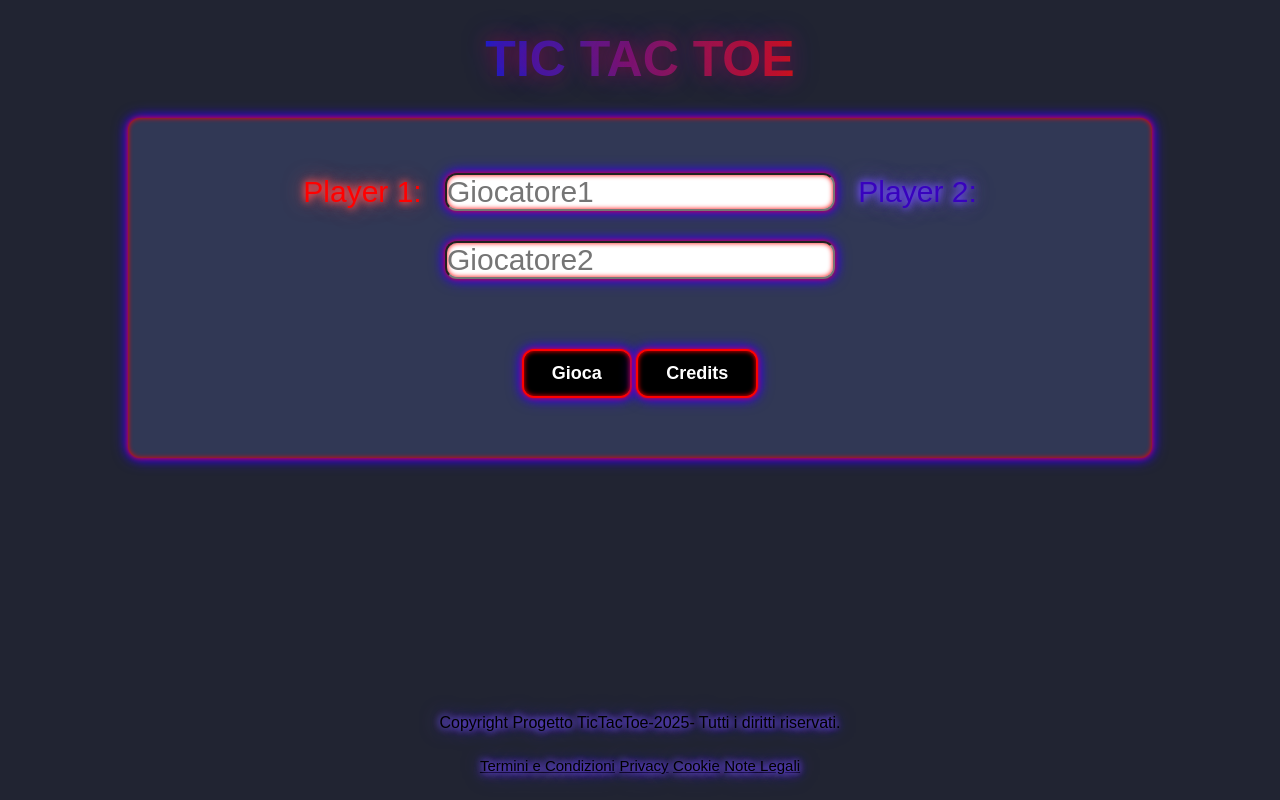
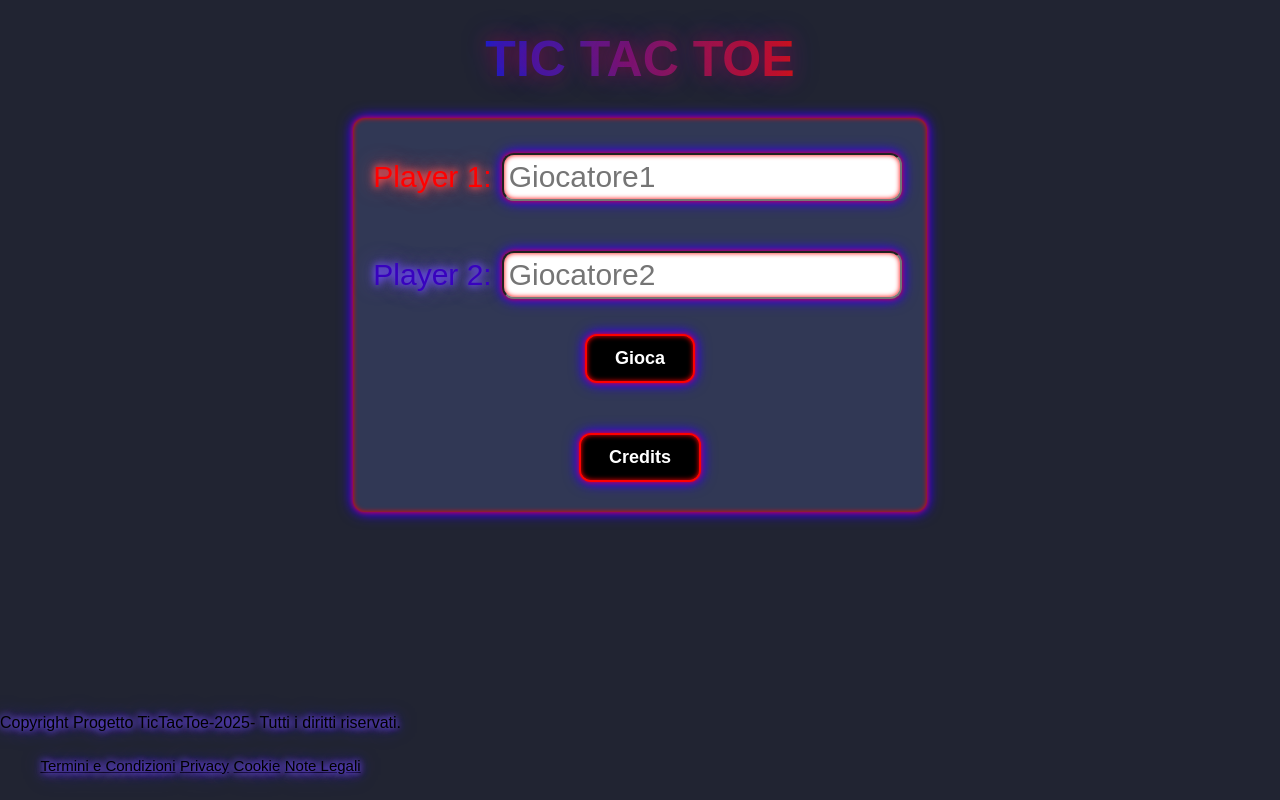
Before and after one commit to Nexus29/Tic-Tac-Toe, a PHP site: page / in a window 1280 px wide. Run offline with PHP 8.4, Linux system fonts and the light colour scheme.

Commit message:
Styling della pagina index.html

```diff
--- a/Progetto/index.html
+++ b/Progetto/index.html
@@ -9,14 +9,18 @@
     <body>
         <section class="welcome">
             <h1 class="titolo"> TIC TAC TOE</h1>
-            <div class="border">
-				<div class="playername">
-							<label class="nome1">Player 1:     </label><input type="text" placeholder="Giocatore1" id="player1">
-							<label class="nome2">Player 2:     </label><input type="text" placeholder="Giocatore2" id="player2">
-				</div>
+            <div class="border neon">
+				<div class="playerRow">
+                    <label class="nome1">Player 1:</label>
+                    <input type="text" placeholder="Giocatore1" id="player1" class="neon">
+                </div>
+                <div class="playerRow">
+                    <label class="nome2">Player 2:</label>
+                    <input type="text" placeholder="Giocatore2" id="player2" class="neon">
+                </div>
 				<div class="buttons">
-					<a href="./Gioco/gioco.html"><button class="gioco">Gioca</button></a>
-					<a href="./Credits/credits.html"><button class="credits">Credits</button></a>
+					<a href="./Gioco/gioco.html"><button class="gioco neon">Gioca</button></a>
+					<a href="./Credits/credits.html"><button class="credits neon">Credits</button></a>
 				</div>
 			</div>
         </section>
--- a/Progetto/style.css
+++ b/Progetto/style.css
@@ -18,33 +18,7 @@ body {
   font-family: Arial, Helvetica, sans-serif;
 }
 
-.grid{
-  max-width: 100%;
-  display: flex;
-  flex-direction: column;
-  justify-content: center;
-  align-items: center;
-}
-
-.grid .title{
-  background: linear-gradient(to right, #121FCF 0%, #CF1512 100%);
-  -webkit-background-clip: text;
-  -webkit-text-fill-color: transparent;
-  text-shadow:
-    0 0 20px rgba(255, 0, 0, 0.393),
-    0 0 30px rgba(51, 0, 255, 0.392);
-    margin-top: 20px;
-}
-
-.grid .board {
-  display: inline-grid;
-  text-align: center;
-  grid-template-columns: repeat(3, 100px);
-  grid-gap: 8px;
-  background: rgb(49, 56, 85);
-  padding: 30px 20px;
-  border-radius: 12px;
-  margin: 50px auto;
+.neon{
   box-shadow:
     0 0 5px #ff0000,
     0 0 10px #2f00ff,
@@ -52,117 +26,13 @@ body {
     inset 0 0 5px #ff0000;
 }
 
-.grid .cell {
-  width: 100px;
-  height: 100px;
-  background-color: lightgray;
-  display: flex;
-  justify-content: center;
-  align-items: center;
-  cursor: pointer;
-  border-radius: 12px;
-  font-weight: bolder;
-  font-size: 60px;
-}
-
-.grid .cell:hover {
-  transform: scale(1.05);
-}
-
-.grid .cell.x{
-  color: #ff0000;
-  text-shadow:
-    0 0 7px #fe5151,
-    0 0 10px #fe5151,
-    0 0 21px #fe5151;
-}
-
-.grid .cell.o{
-  color: #4800ff;
-  text-shadow:
-    0 0 7px #7451fe,
-    0 0 10px #7451fe,
-    0 0 21px #7451fe;
-}
-
-.grid #newGameButton {
-  padding: 12px 28px;
-  font-size: 18px;
-  font-weight: 600;
-  color: #fff;
-  background: #000;
-  border: 2px solid #ff0000;
-  border-radius: 12px; /* Bordi stondati */
-  cursor: pointer;
-
-  box-shadow:
-    0 0 5px #ff0000,
-    0 0 10px #2f00ff,
-    0 0 15px #3300ff,
-    inset 0 0 5px #ff0000;
-
-  transition: 0.25s ease;
-
-}
-
-.grid #newGameButton:hover {
-  box-shadow:
-    0 0 8px #ff0000,
-    0 0 16px #2f00ff,
-    0 0 25px #3300ff,
-    inset 0 0 8px #ff0000,
-    0 0 40px rgba(50, 0, 255, 0.6);
-  transform: translateY(-2px);
-
-}
-
-.grid .players{
-  display: flex;
-  padding: 20px;
-}
-
-.gioco {
-  padding: 12px 28px;
-  font-size: 18px;
-  font-weight: 600;
-  color: #fff;
-  background: #000;
-  border: 2px solid #ff0000;
-  border-radius: 12px; /* Bordi stondati */
-  cursor: pointer;
-
-  box-shadow:
-    0 0 5px #ff0000,
-    0 0 10px #2f00ff,
-    0 0 15px #3300ff,
-    inset 0 0 5px #ff0000;
-
-  transition: 0.25s ease;
-}
-
-.credits {
-  padding: 12px 28px;
-  font-size: 18px;
-  font-weight: 600;
-  color: #fff;
-  background: #000;
-  border: 2px solid #ff0000;
-  border-radius: 12px; /* Bordi stondati */
-  cursor: pointer;
-
-  box-shadow:
-    0 0 5px #ff0000,
-    0 0 10px #2f00ff,
-    0 0 15px #3300ff,
-    inset 0 0 5px #ff0000;
-
-  transition: 0.25s ease;
-}
-
 .welcome{
   text-align: center;
   max-width: 80%;
   margin: 0 auto;
+  display: flex;
+  flex-direction: column;
+  align-items: center;
 }
 
 .welcome .titolo {
@@ -173,26 +43,31 @@ body {
     0 0 20px rgba(255, 0, 0, 0.393),
     0 0 30px rgba(51, 0, 255, 0.392);
   margin-top: 20px;
-    display:inline-block;
   font-size: 50px;
   margin: 30px;
 }
 
+/*contenitore*/
 .border{
   background: rgb(49, 56, 85);
   border-radius: 12px;
-  box-shadow:
-    0 0 5px #ff0000,
-    0 0 10px #2f00ff,
-    0 0 15px #3300ff,
-    inset 0 0 5px #ff0000;
+
 }
 
 .playername {
-  color: white;
   font-size: 30px;
-  padding: 40px 30px;
+  display: flex;
+  flex-direction: column;
+  align-items: center;
+  gap: 25px;
+}
 
+.playerRow{
+  display: flex;
+  align-items: center;
+  gap: 5px;
+  margin: 20px;
+  font-size: 30px;
 }
 
 .nome1{
@@ -211,29 +86,31 @@ body {
     0 0 21px #7451fe;
 }
 
-#player1{
-  margin: 15px;
+#player1, #player2{
+  margin: 15px 5px;
   border-radius: 12px;
-  box-shadow:
-    0 0 5px #ff0000,
-    0 0 10px #2f00ff,
-    0 0 15px #3300ff,
-    inset 0 0 5px #ff0000;
-
+  padding: 5px;
 }
 
-#player2{
-  margin: 15px;
-  border-radius: 12px;
-  box-shadow:
-    0 0 5px #ff0000,
-    0 0 10px #2f00ff,
-    0 0 15px #3300ff,
-    inset 0 0 5px #ff0000;
+/*buttons*/
+.buttons{
+  display: flex;
+  flex-direction: column;
+  align-items: center;
+  gap: 20px;
 }
 
-.credits{
-  margin: 15px 0 60px 0;
+.buttons .gioco, .buttons .credits {
+  padding: 12px 28px;
+  font-size: 18px;
+  font-weight: 600;
+  color: #fff;
+  background: #000;
+  border: 2px solid #ff0000;
+  border-radius: 12px;
+  cursor: pointer;
+  transition: 0.25s ease;
+  margin-bottom: 30px;
 }
 
 .credits:hover, .gioco:hover{
@@ -244,26 +121,20 @@ body {
     inset 0 0 8px #ff0000,
     0 0 40px rgba(50, 0, 255, 0.6);
   transform: translateY(-2px);
-
 }
 
+/*footer*/
 .footer .copyright{
   max-width: 1450px;
   margin: auto;
   color:black;
   text-shadow:
-    /* White glow */
   0 0 7px #7451fe,
   0 0 10px #7451fe,
   0 0 21px #7451fe;
 }
 
-.footer .bordoBot{
-    border-bottom: 7px solid white ;
-}
-
 .footer .fondo{
-
   padding:25px 9px;
 }
 
@@ -273,9 +144,7 @@ body {
 }
 
 .footer .fondo .links{
-
   text-shadow:
-    /* White glow */
     0 0 7px #7451fe,
     0 0 10px #7451fe,
     0 0 21px #7451fe;
@@ -285,9 +154,7 @@ body {
   position:fixed;
   bottom:0;
   text-align: center;
-
-width: 100%;
-
+  max-width: 100%;
 }
 
 @media screen and (max-height:730px){
@@ -295,3 +162,12 @@ width: 100%;
   .footer{position:static}
 
 }
+
+@media screen and (max-width : 360px){
+
+  .playerRow {
+    flex-direction: column;
+    align-items: center;
+  }
+
+}
```
Also changed, not shown: Progetto/Credits/style.css (+1 -12 lines), Progetto/Gioco/style.css (+46 -49 lines). Lines whose indentation alone changed are shown as unchanged.
